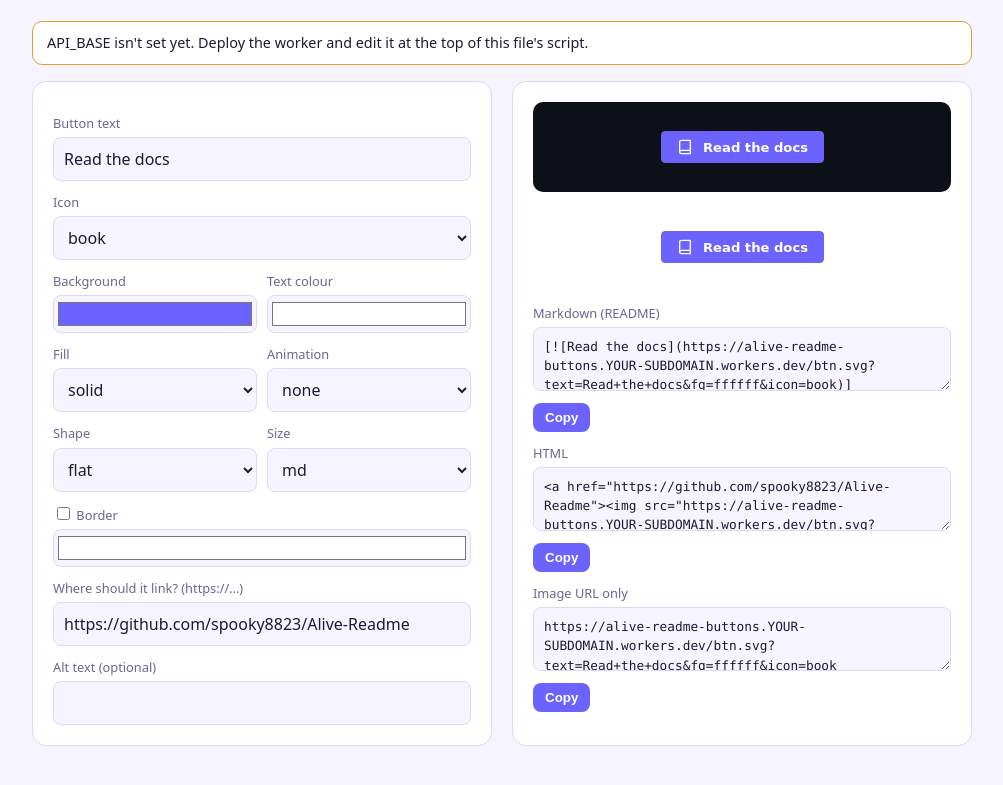
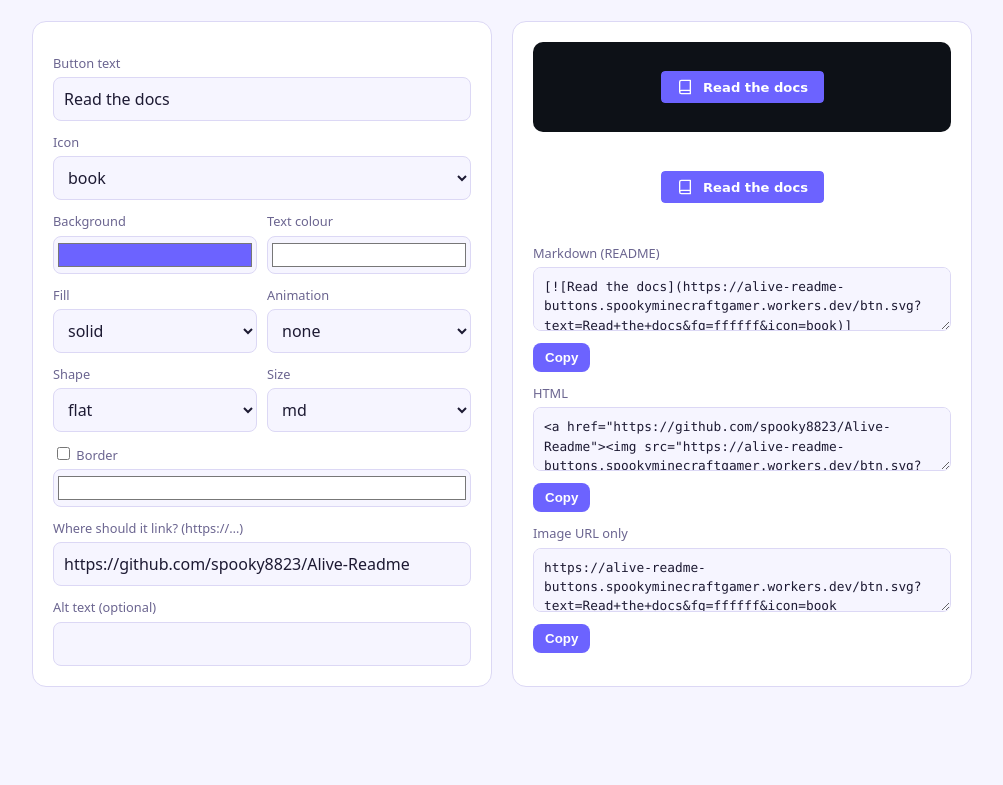
Before and after one commit to spooky8823/Alive-Readme, a plain HTML site: page index.html in a window 1280 px wide. Shown: the part 119-904 px from the top of the page, without its empty margins (138-1141 px from the left). After the commit the page ends 846 px from the top, so only its background shows below. Drawn offline with Linux system fonts and the light colour scheme.

Commit message:
Update API_BASE URL in index.html

```diff
--- a/index.html
+++ b/index.html
@@ -42,7 +42,7 @@ button{margin-top:6px;padding:7px 12px;border:0;border-radius:8px;background:var
 </section></div></main>
 <script type="module">
 import { renderButton, toQuery, ICONS } from "./buttons/src/button-svg.js";
-const API_BASE = "https://alive-readme-buttons.YOUR-SUBDOMAIN.workers.dev"; // set after `npm run deploy` in /buttons
+const API_BASE = "https://alive-readme-buttons.spookyminecraftgamer.workers.dev"; // set after `npm run deploy` in /buttons
 const $ = id => document.getElementById(id);
 $("icon").innerHTML = '<option value="">none</option>' + Object.keys(ICONS).map(k => `<option>${k}</option>`).join("");
 $("icon").value = "book";
```
